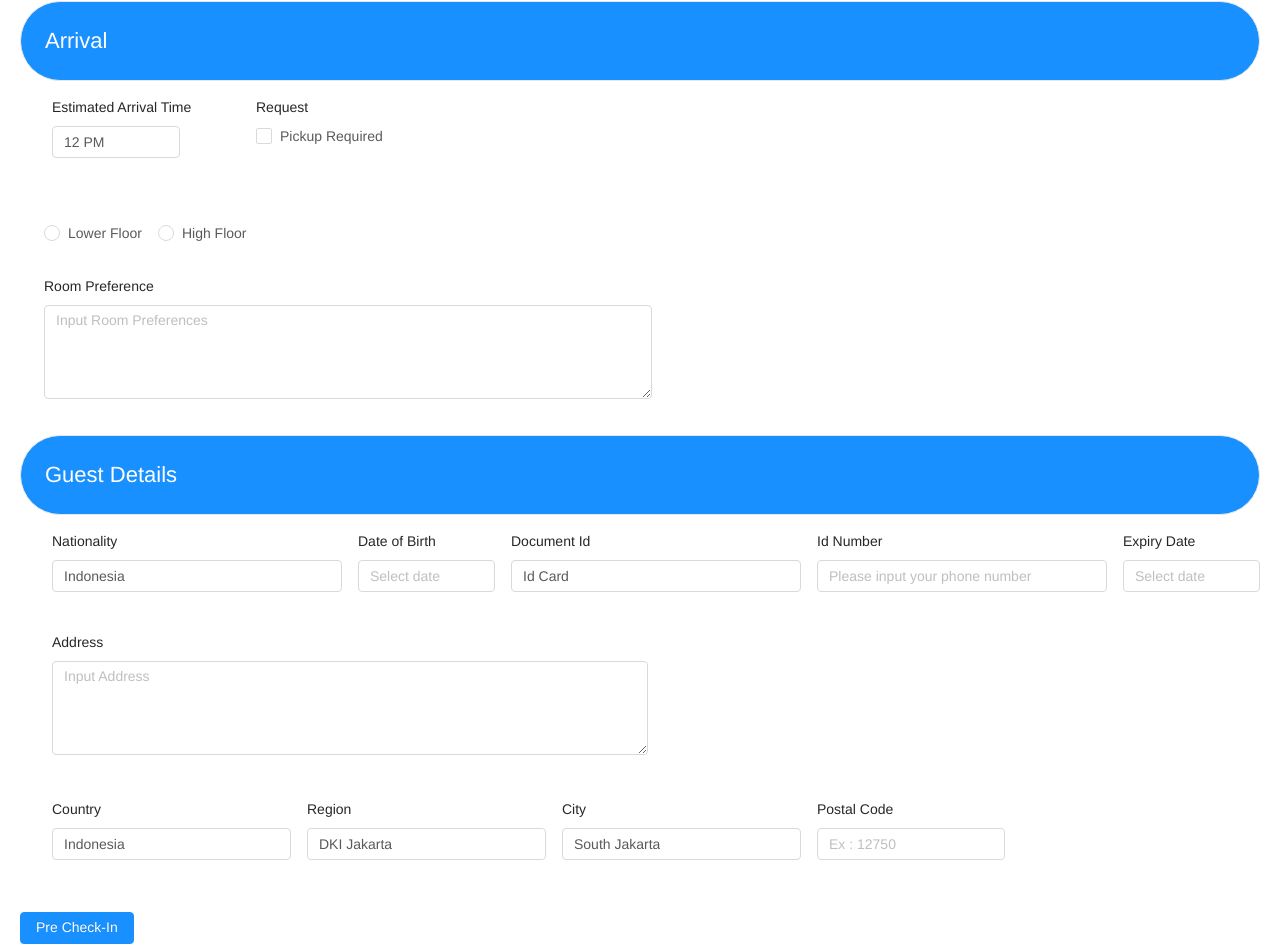
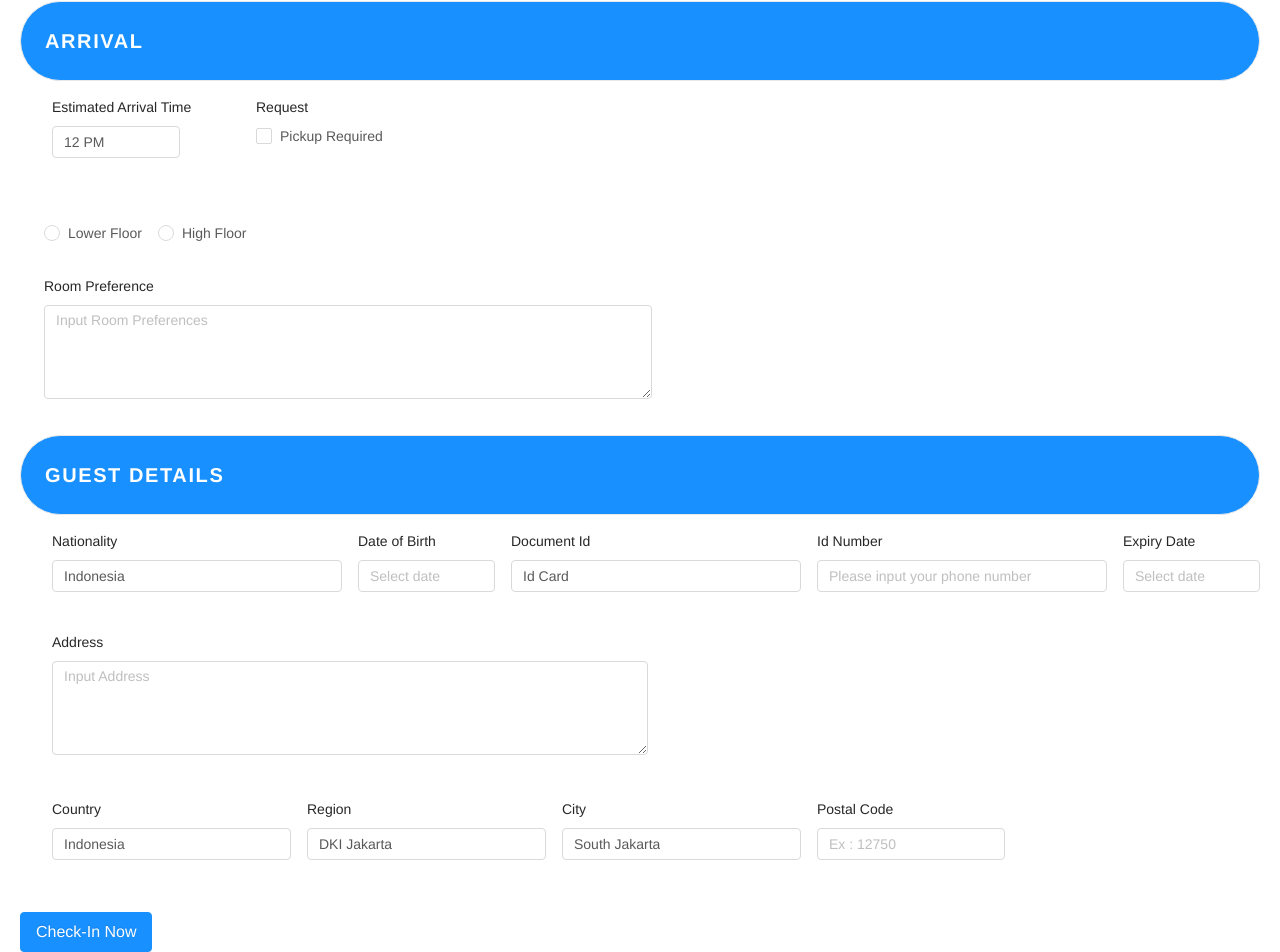
Before and after one commit to cybanjar/precheck-in, a Vue app: page /about in a window 1280 px wide. Shown: the part 880-1832 px from the top of the page. Built offline with nearby package versions, Linux system fonts and the light colour scheme.

Commit message:
Fix button check-in now

```diff
--- a/src/views/About.vue
+++ b/src/views/About.vue
@@ -64,6 +64,7 @@
         :confirm-loading="confirmLoading"
         @ok="handleOk"
         @cancel="handleCancel"
+        centered
       >
         <a href="#" onclick="return false;" @mouseover="gantiHeaderClass('red')">Header Class Red</a>
         <br />
@@ -146,7 +147,7 @@
                 <a-card :style="information">
                   <a-row>
                     <a-col :span="23" :xl="23" :xs="23">
-                      <p :style="{fontSize: '22px', lineHeight: '1.925rem' }">Arrival</p>
+                      <p class="header-group">Arrival</p>
                     </a-col>
                     <a-col :span="1" :xl="1" :xs="1">
                       <a-icon
@@ -167,11 +168,12 @@
                 :confirm-loading="confirmLoading"
                 @ok="handleOk"
                 @cancel="handleCancel"
+                centered
               >
                 <input type="checkbox" id="checkbox" v-model="show" />
                 <label for="checkbox">Component Smoking</label>
               </a-modal>
-              <a-row class="ml-4" gutter="16">
+              <a-row class="ml-4 height-5" gutter="16">
                 <a-col :span="4" :xl="4" :xs="24">
                   <a-form-item layout="vertical" label="Estimated Arrival Time">
                     <a-time-picker :default-value="moment('12:00', 'HH A')" format="HH A" />
@@ -218,7 +220,7 @@
                 <a-card :style="information">
                   <a-row>
                     <a-col :span="24" :xl="22" :xs="24">
-                      <p :style="{fontSize: '22px', lineHeight: '1.925rem' }">Guest Details</p>
+                      <p class="header-group">Guest Details</p>
                     </a-col>
                   </a-row>
                 </a-card>
@@ -308,7 +310,7 @@
           <a-tab-pane key="4" tab="Tab 4">Content Tab 4</a-tab-pane>
           <a-tab-pane key="5" tab="Tab 5">Content Tab 5</a-tab-pane>
         </a-tabs>
-        <a-button class="mt-3" type="primary">Pre Check-In</a-button>
+        <a-button class="mt-3" type="primary" :size="size">Check-In Now</a-button>
       </div>
     </div>
   </div>
@@ -372,6 +374,7 @@ const formTailLayout = {
 export default {
   data() {
     return {
+      size: 'large',
       checkNick: false,
       formItemLayout,
       formTailLayout,
@@ -427,7 +430,7 @@ export default {
         this.visible = false;
         this.muncul = false;
         this.confirmLoading = false;
-      }, 2000);
+      }, 700);
     },
     handleCancel(e) {
       console.log('Clicked cancel button');
@@ -473,6 +476,13 @@ h3 {
 //   padding: 0;
 //   height: 5rem;
 // }
+.header-group {
+  letter-spacing: 0.1rem;
+  line-height: 1.925rem;
+  font-size: 1.25rem;
+  text-transform: uppercase;
+  font-weight: bold !important;
+}
 .ant-collapse-header {
   background-color: #1890ff;
   border-radius: 4px;
--- a/src/views/Home.vue
+++ b/src/views/Home.vue
@@ -162,11 +162,7 @@
                   </a-form-item>
                 </a-col>
               </a-row>
-              <a-collapse
-                class="ml-3"
-                v-model="activeKey"
-                :expand-icon-position="expandIconPosition"
-              >
+              <a-collapse v-model="activeKey" :expand-icon-position="expandIconPosition">
                 <a-collapse-panel key="1" header="Arrival">
                   <a-icon slot="extra" type="setting" @click="showModal" />
                   <a-row gutter="16">
```
